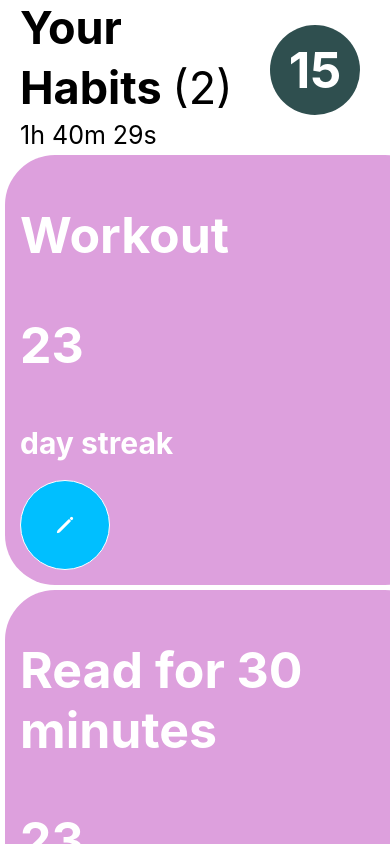
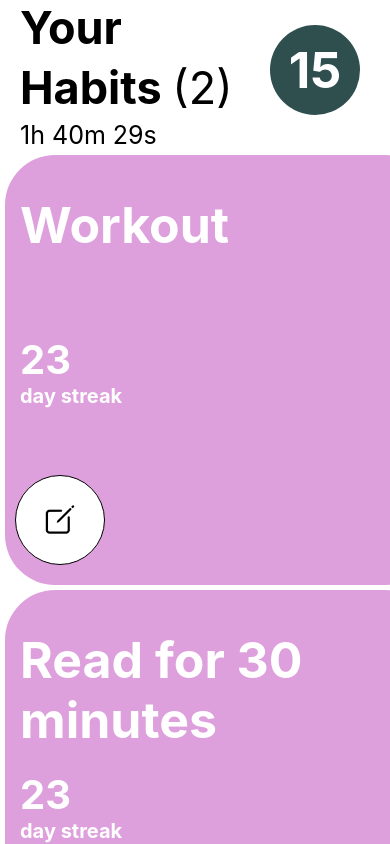
Before and after one commit to rafaredei/react-native-habitTracker, a React Native app: screen / in a window 390 px wide. Built offline with nearby package versions, Linux system fonts and the light colour scheme.

Commit message:
adjusted layout

```diff
--- a/App.tsx
+++ b/App.tsx
@@ -13,6 +13,7 @@ export default function App() {
     { type: 'time', hours: 0, minutes: 0, seconds: 0, id: '2' },
     { type: 'habit', key: 'Workout', id: '3' },
     { type: 'habit', key: 'Read for 30 minutes', id: '4' },
+    { type: 'create', id: '5'},
   ]);
 
   useEffect(() => {
@@ -57,17 +58,30 @@ export default function App() {
     } else if (item.type === 'habit') {
       return (
         <View style={styles.cardContainer}>
-          <View style={styles.cardTextContainer}>
+          <View style={styles.habitTextContainer}>
             <Text style={styles.cardText}>{item.key}</Text>
           </View>
-          <Text style={[styles.cardText, {fontSize: 50}]}>23</Text>
-          <Text style={[styles.cardText, {fontSize: 30}]}>day streak</Text>
-          <TouchableOpacity style={styles.editButton} onPress={() => alert('Edit ' + item.key)}>
-            <Icon name="pencil" size={20} color="white" />
+          <View style={styles.streakTextContainer}>
+            <Text style={[styles.cardText, {fontSize: 40}]}>23</Text>
+            <Text style={[styles.cardText, {fontSize: 20}]}>day streak</Text>
+          </View>
+          <View style={styles.editButtonContainer}>
+            <TouchableOpacity style={styles.editButton} onPress={() => alert('Edit ' + item.key)}>
+              <Icon name="create-outline" size={35} color="black" />
+            </TouchableOpacity>
+          </View>
+        </View>
+      );
+    } else if (item.type === 'create') {
+      return (
+        <View style={styles.createButtonContainer}>
+          <TouchableOpacity style={styles.createButton} onPress={() => alert('Edit ' + item.key)}>
+            <Icon name="create" size={20} color="white" />
           </TouchableOpacity>
         </View>
-      );
+      )
     }
+
     return null;
   };
 
@@ -114,6 +128,7 @@ const styles = StyleSheet.create({
     backgroundColor: 'plum',
     borderRadius: 50,
     marginLeft: -15,
+
   },
   cardTextContainer: {
     width: 300,
@@ -122,22 +137,19 @@ const styles = StyleSheet.create({
     color: 'white',
     fontSize: 50,
     fontWeight: 'bold',
-    paddingTop: 50,
+    paddingTop: 0,
     paddingLeft: 15,
   },
   separator: {
     height: 5,
   },
   editButton: {
-    position: 'absolute',
-    bottom: 15,
-    left: 15,
     width: 90,
     height: 90,
     borderRadius: 45,
     borderWidth: 1,
-    borderColor: 'white',
-    backgroundColor: 'deepskyblue',
+    borderColor: 'black',
+    backgroundColor: 'white',
     justifyContent: 'center',
     alignItems: 'center',
   },
@@ -160,4 +172,29 @@ const styles = StyleSheet.create({
     fontSize: 50, // Large number
     fontWeight: 'bold',
   },
+  habitTextContainer: {
+    paddingTop: 40,
+  },
+  streakTextContainer: {
+    position: 'absolute',
+    paddingTop: 180,
+  },
+  editButtonContainer: {
+    position: 'absolute',
+    paddingTop: 320,
+    paddingLeft: 10,
+  },
+  createButtonContainer: {
+    alignItems: 'flex-end',
+  },
+  createButton: {
+    width: 100,
+    height: 100,
+    borderRadius: 50,
+    borderWidth: 1,
+    borderColor: 'white',
+    backgroundColor: 'deepskyblue',
+    justifyContent: 'center',
+    alignItems: 'center',
+  },
 });
```
